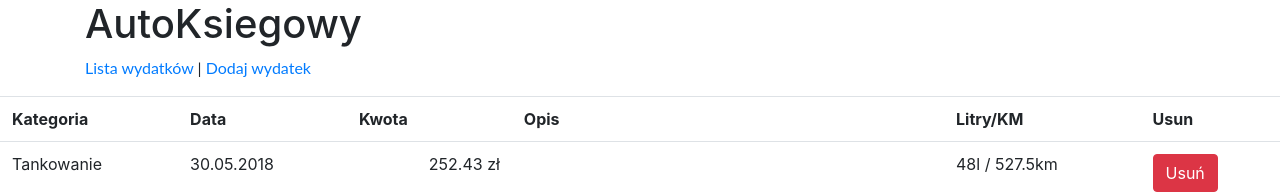
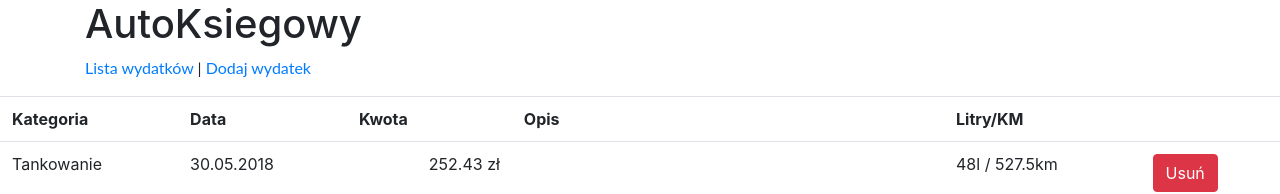
Before and after one commit to OliverKiszka/angular-ngx7eb, an Angular app: page /wydatki in a window 1280 px wide. Shown: the top 194 px of the page. Built offline with nearby package versions, Linux system fonts and the light colour scheme.

Commit message:
1 file modified

```diff
--- a/src/app/lista-wydatkow/lista-wydatkow.component.html
+++ b/src/app/lista-wydatkow/lista-wydatkow.component.html
@@ -5,7 +5,7 @@
         <th>Kwota</th>
         <th>Opis</th>
         <th>Litry/KM</th>
-        <th>Usun</th>
+        <th></th>
     </tr>
     <tr *ngFor="let wydatek of wydatki">
       <td>{{wydatek.kategoria}}</td>
```
